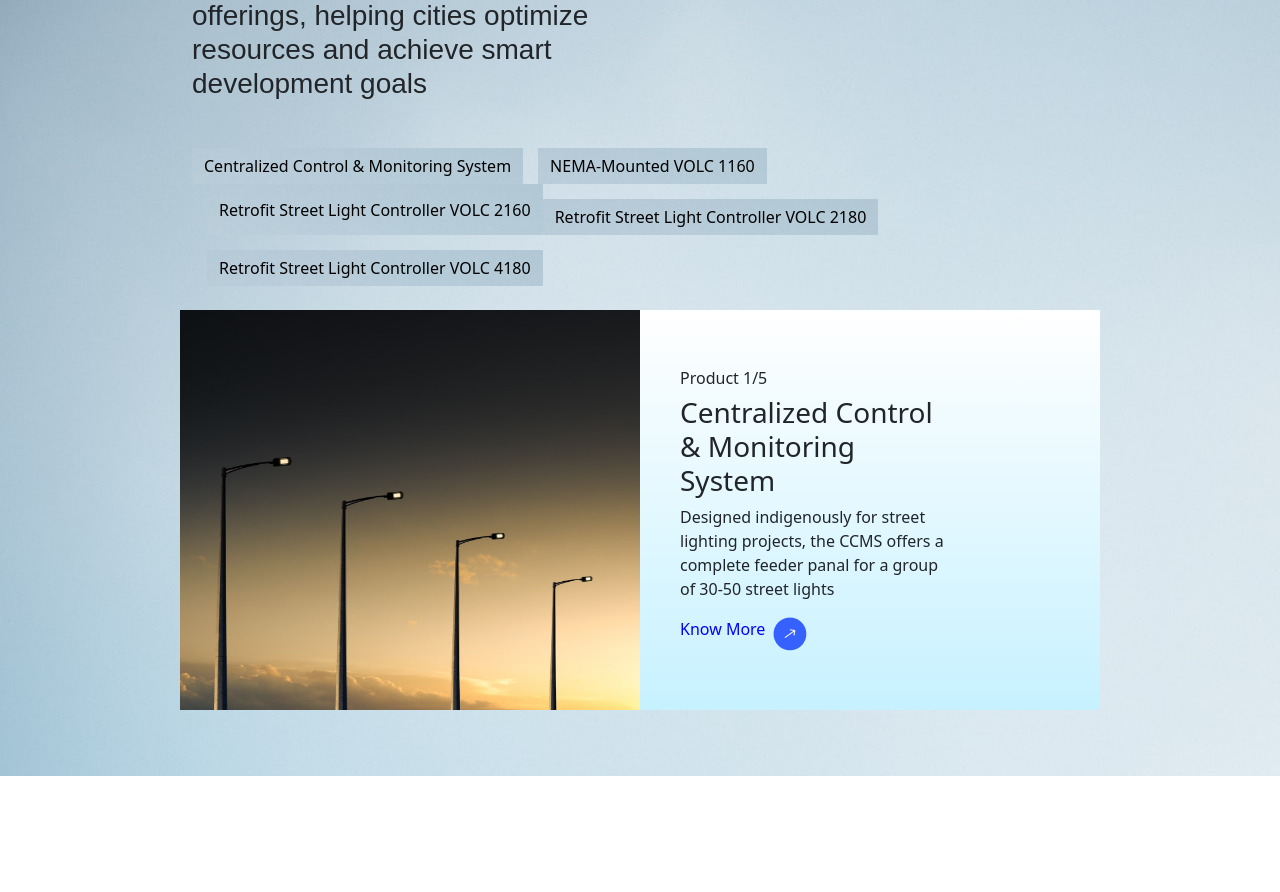
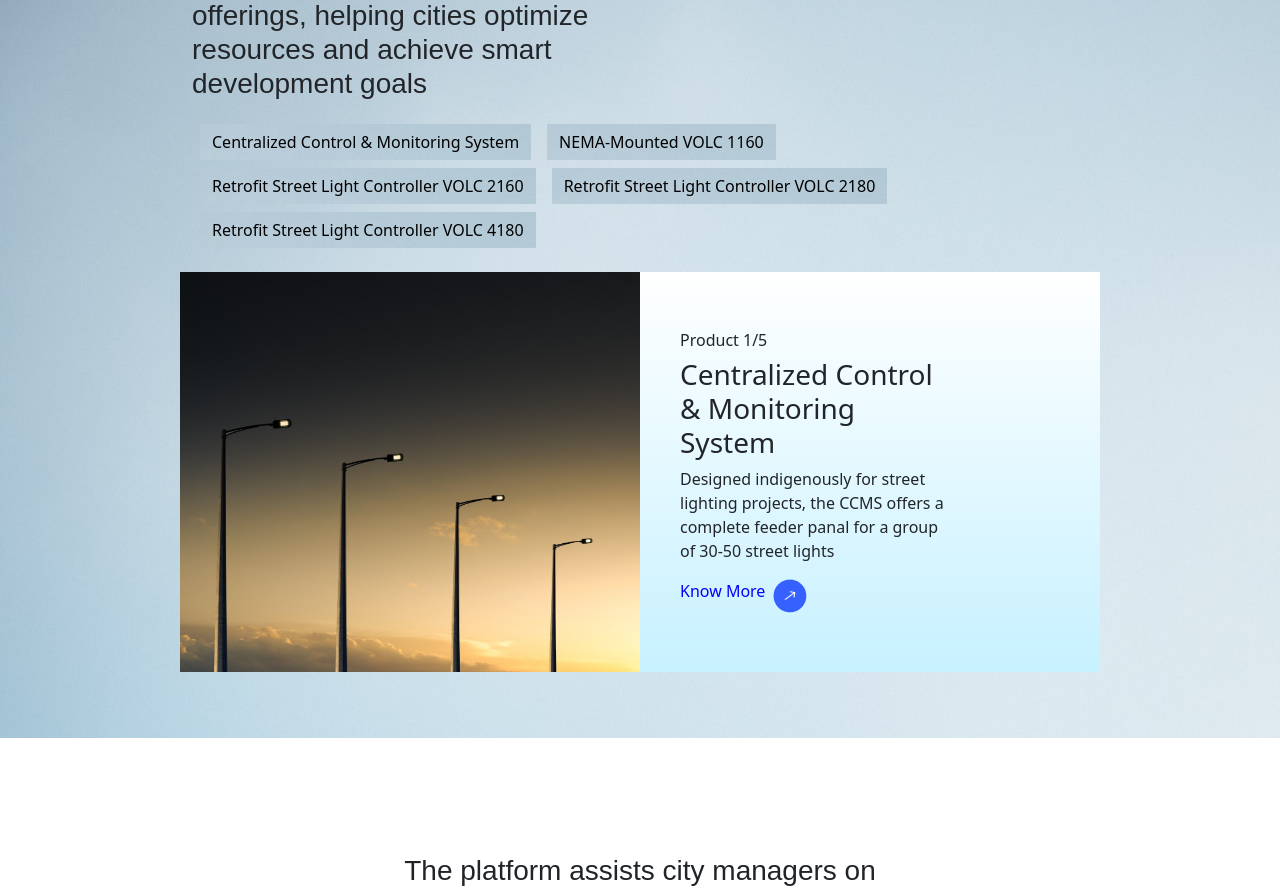
Before and after one commit to pradeepxdxd/blacksof-project, a React (Vite) app: page / in a window 1280 px wide. Shown: the part 1811-2703 px from the top of the page. Built offline with nearby package versions, Linux system fonts and the light colour scheme.

Commit message:
fix: button responsiveness

```diff
--- a/src/components/ecosystem/Ecosystem.css
+++ b/src/components/ecosystem/Ecosystem.css
@@ -37,4 +37,13 @@
         align-items: center;
         width: 100%;
     }
+    .eco-desc {
+        font-size: medium;
+    }
 }
+
+@media (max-width: 480px) {
+    .eco-desc {
+        font-size: small;
+    }
+}
--- a/src/components/ecosystem/Ecosystem.tsx
+++ b/src/components/ecosystem/Ecosystem.tsx
@@ -52,11 +52,6 @@ export default function Ecosystem() {
             </Col>
             <Col
               className="mt-5 eco-card3-row1"
-              // style={{
-              //   // display: "flex",
-              //   // justifyContent: "flex-end",
-              //   // width: "100%",
-              // }}
             >
               <Card
                 images={[cloudBaseManagementPng]}
--- a/src/components/product/Product.css
+++ b/src/components/product/Product.css
@@ -36,3 +36,22 @@
 .product-def {
     background: linear-gradient(to bottom, #ffffff, #c7f1ff);
 }
+
+
+@media (max-width: 795px) {
+    .product-desc {
+        font-size: medium;
+    }
+    .bg-btn span{
+        font-size: xx-small;
+    }
+}
+
+@media (max-width: 480px) {
+    .product-desc {
+        font-size: small;
+    }
+    .bg-btn {
+        font-size: xx-small;
+    }
+}
--- a/src/components/product/Product.tsx
+++ b/src/components/product/Product.tsx
@@ -16,9 +16,9 @@ export default function Product() {
             development goals
           </h3>
 
-          <div className="d-flex mt-5 flex-wrap">
+          <div className="d-flex mt-3 flex-wrap">
             <Button
-              className="bg-btn"
+              className="bg-btn mt-2 mx-2"
               style={{
                 width: "auto",
                 borderRadius: "1px",
@@ -26,34 +26,43 @@ export default function Product() {
                 color: "black",
               }}
             >
-              Centralized Control & Monitoring System
+              <span>Centralized Control & Monitoring System</span>
             </Button>
             <Button
-              className="bg-btn"
+              className="bg-btn mt-2 mx-2"
               style={{
                 width: "auto",
                 borderRadius: "1px",
                 border: "none",
-                marginLeft: "15px",
                 color: "black",
               }}
             >
-              NEMA-Mounted VOLC 1160
+              <span>NEMA-Mounted VOLC 1160</span>
             </Button>
             <Button
-              className="bg-btn"
+              className="bg-btn mt-2 mx-2"
               style={{
                 width: "auto",
                 borderRadius: "1px",
                 border: "none",
-                marginLeft: "15px",
                 color: "black",
               }}
             >
-              Retrofit Street Light Controller VOLC 2160
+              <span>Retrofit Street Light Controller VOLC 2160</span>
             </Button>
             <Button
-              className="bg-btn"
+              className="bg-btn mt-2 mx-2"
+              style={{
+                width: "auto",
+                borderRadius: "1px",
+                border: "none",
+                color: "black",
+              }}
+            >
+              <span>Retrofit Street Light Controller VOLC 2180</span>
+            </Button>
+            <Button
+              className="bg-btn mt-2 mx-2"
               style={{
                 width: "auto",
                 borderRadius: "1px",
@@ -62,20 +71,7 @@ export default function Product() {
                 marginTop: "15px",
               }}
             >
-              Retrofit Street Light Controller VOLC 2180
-            </Button>
-            <Button
-              className="bg-btn"
-              style={{
-                width: "auto",
-                borderRadius: "1px",
-                border: "none",
-                marginLeft: "15px",
-                color: "black",
-                marginTop: "15px",
-              }}
-            >
-              Retrofit Street Light Controller VOLC 4180
+              <span>Retrofit Street Light Controller VOLC 4180</span>
             </Button>
           </div>
 
```
